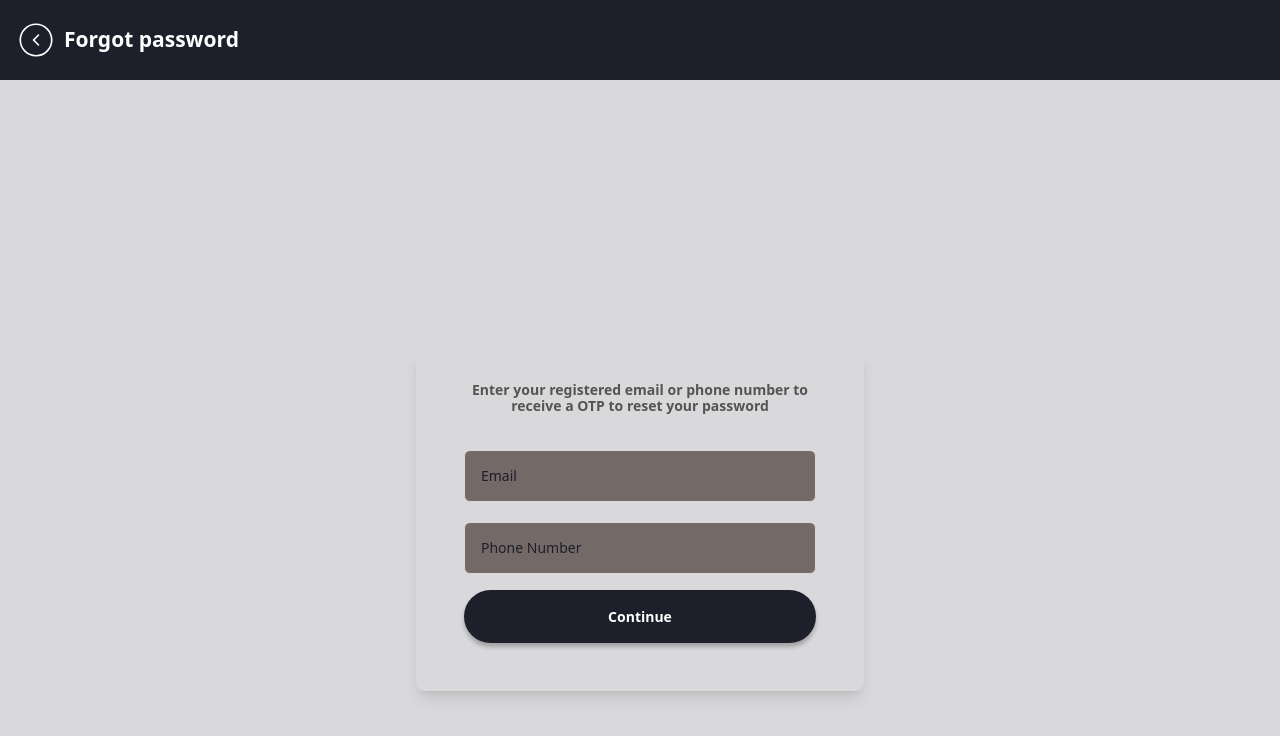
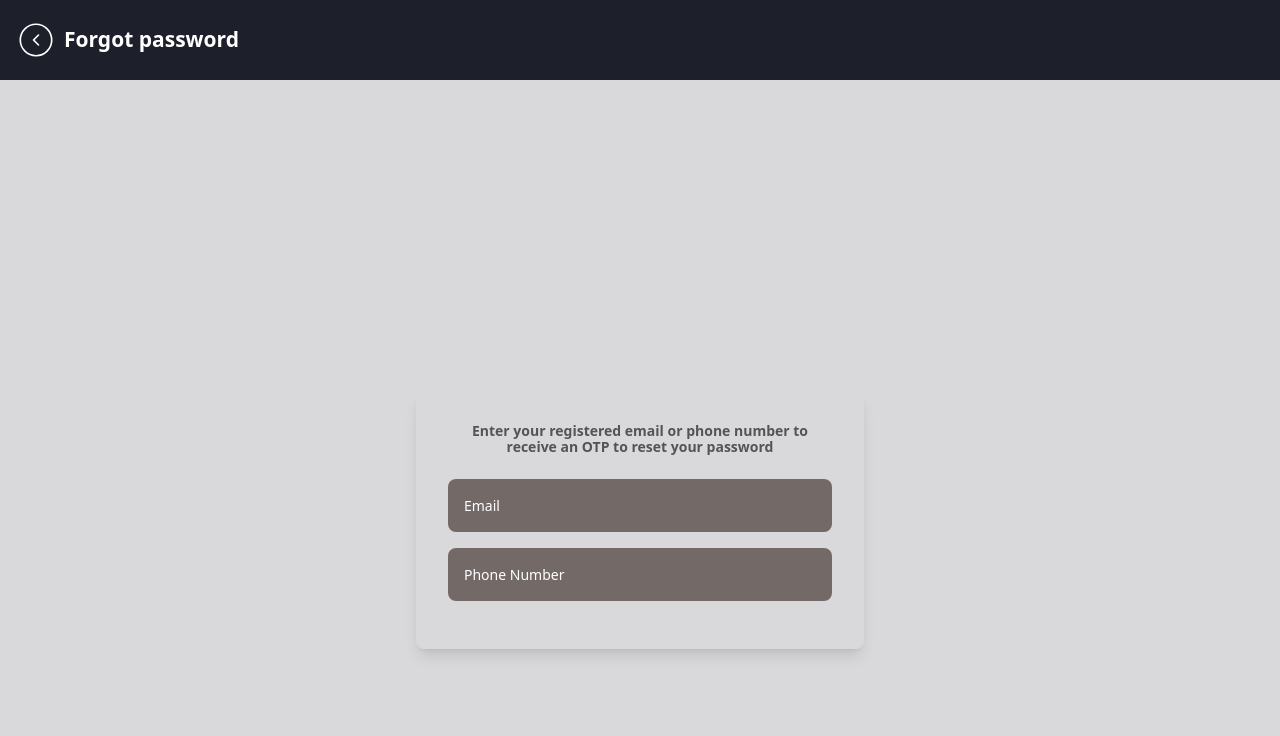
Before and after one commit to JaseelaAlimahamed/ServiceConnectProviderUI, a React (Vite) app: page /forgot-password in a window 1280 px wide. Shown: the top 736 px of the page. Built offline with nearby package versions, Linux system fonts and the light colour scheme.

Commit message:
feat:set frogot password pages

```diff
--- a/src/components/reUsableComponents/FormComponent.jsx
+++ b/src/components/reUsableComponents/FormComponent.jsx
@@ -1,36 +1,30 @@
 import React, { useState, useEffect } from 'react';
 import { Formik, Form } from 'formik';
 import * as Yup from 'yup';
-import { Link } from 'react-router-dom'; // Import Link for navigation
+import { Link } from 'react-router-dom';
 import InputFieldComponent from './InputFieldComponent';
 import ButtonComponent from './ButtonComponent';
 
+const FormComponent = ({
+  fieldConfigs,
+  buttonConfig,
+  inputConfig,
+  apiEndpoint,
+  heading,
+  profile,
+  forgotPassword,
+  title,
+  paragraph,
+  rememberMe
+}) => {
+  const [profileImage, setProfileImage] = useState(null); // State to hold selected profile image
+  const [previewImage, setPreviewImage] = useState(null); // State for image preview
 
-const FormComponent = ({ fieldConfigs, buttonConfig, inputConfig, apiEndpoint, heading, profile, forgotPassword, title, paragraph,
-   rememberMe }) => {
-
-  const [formData, setFormData] = useState({});
-
-  // Set initial form values based on fieldConfigs
-  useEffect(() => {
-    const initialFormData = fieldConfigs.reduce((acc, field) => {
-      acc[field.name] = '';
-      return acc;
-    }, {});
-    setFormData(initialFormData);
-  }, [fieldConfigs]);
-
-  // Function to handle submission
-  const handleSubmit = async (values, { setSubmitting, resetForm }) => {
-    try {
-      await apiEndpoint(values); // Call API endpoint with form values
-      resetForm(); // Reset the form upon successful submission
-    } catch (error) {
-      console.error('Error submitting the form:', error);
-    } finally {
-      setSubmitting(false); // Stop the form submission state
-    }
-  };
+  // Initialize form values for text fields
+  const initialFormValues = fieldConfigs.reduce((acc, field) => {
+    acc[field.name] = '';
+    return acc;
+  }, {});
 
   // Yup validation schema
   const validationSchema = Yup.object(
@@ -57,10 +51,40 @@ const FormComponent = ({ fieldConfigs, buttonConfig, inputConfig, apiEndpoint, h
     }, {})
   );
 
+  // Handle form submission
+  const handleSubmit = async (values, { setSubmitting, resetForm }) => {
+    try {
+
+      const finalValues = {
+        ...values,
+        profileImage: profileImage ? profileImage : '',
+      };
+
+      await apiEndpoint(finalValues);
+
+      resetForm();
+    } catch (error) {
+      console.error('Error submitting the form:', error);
+    } finally {
+      setSubmitting(false); // Stop submitting state
+    }
+  };
+
+
+  // Handle profile image change
+  const handleProfileImageChange = (e) => {
+    const file = e.target.files[0];
+    if (file) {
+
+      setProfileImage(file.name); // Update profileImage state with selected file
+      setPreviewImage(URL.createObjectURL(file)); // Generate preview URL for the image
+    }
+  };
+
   return (
     <div className="bg-light-gray p-6 max-w-xl w-full md:max-w-lg lg:max-w-lg lg:p-4 xl:max-w-md xl:p-4">
       {heading && (
-         <div className="bg-dark-gray p-4 rounded-t-lg w-full mx-auto">
+        <div className="bg-dark-gray p-4 rounded-t-lg w-full mx-auto">
           <h2 className="text-white font-heading text-center text-lg font-bold">{heading}</h2>
         </div>
       )}
@@ -68,28 +92,35 @@ const FormComponent = ({ fieldConfigs, buttonConfig, inputConfig, apiEndpoint, h
       {profile && (
         <div className="flex justify-center mt-4">
           <div className="w-24 h-24 rounded-full bg-medium-gray flex items-center justify-center relative">
-            <img src="/profileImage.svg" alt="Profile" className="w-24 h-24 rounded-full" />
-            <input type="file" className="opacity-0 absolute w-24 h-24" />
+            {previewImage ? (
+              <img src={previewImage} alt="Profile Preview" className="w-24 h-24 rounded-full" />
+            ) : (
+              <img src="/profileImage.svg" alt="Profile" className="w-24 h-24" />
+            )}
+            <input
+              type="file"
+              className="opacity-0 absolute w-24 h-24 cursor-pointer"
+              onChange={handleProfileImageChange}
+              accept="image/*" // Restrict file input to image types
+            />
           </div>
         </div>
       )}
+
       {title && (
-        <div className="font-bold  text-lg mt-2">
+        <div className="font-bold text-lg mt-2">
           {title}
         </div>
       )}
       {paragraph && (
-        <p className=" text-gray-700 mt-2">
+        <p className="text-gray-700 mt-2">
           {paragraph}
         </p>
       )}
 
-
-
       <Formik
-        initialValues={formData} // Set initial values from state
+        initialValues={initialFormValues} // Set initial values
         validationSchema={validationSchema} // Apply Yup validation schema
-        enableReinitialize={true} // Allow reinitialization of values
         onSubmit={handleSubmit} // Handle form submission
       >
         {({ values, errors, touched, isSubmitting, handleChange, handleBlur }) => (
--- a/src/components/reUsableComponents/InputFieldComponent.jsx
+++ b/src/components/reUsableComponents/InputFieldComponent.jsx
@@ -28,16 +28,18 @@ const InputFieldComponent = ({
     <div className="flex flex-col">
       <div className="relative">
         {icon && (
-          <img
-            src={icon}
-            alt={`${name} icon`}
-            className="absolute left-3 top-1/2 transform -translate-y-1/2 w-5 h-5  text-dark-gray"
-            style={{ fill: 'dark-gray' }}
-          />
+          <div className="absolute left-3 top-8 transform -translate-y-1/2 w-5 h-5 text-light-gray">
+            {React.isValidElement(icon) ? (
+              icon
+            ) : (
+              <img src={icon} alt={`${name} icon`} className="w-5 h-5" />
+            )}
+          </div>
         )}
+
         <input
 
-          className={`px-4 py-2 mt-1 rounded-md border border-light-gray placeholder-dark-gray bg-medium-gray font-input text-dark-gray  focus:outline-none focus:ring-2 focus:ring-secondary ${icon ? 'pl-10' : ''}`}
+          className={`px-4 py-2 mt-1 rounded-md border border-light-gray placeholder-light-gray bg-medium-gray font-input text-light-gray  focus:outline-none focus:ring-2 focus:ring-secondary ${icon ? 'pl-10' : ''}`}
 
           style={{
             width: inputWidth,
@@ -55,6 +57,7 @@ const InputFieldComponent = ({
           onChange={onChange}
           onBlur={onBlur}
         />
+
         {/* Show/Hide Password Button */}
         {isPasswordField && (
           <div
--- a/src/components/reUsableComponents/ServiceRequestList/RequestCard.jsx
+++ b/src/components/reUsableComponents/ServiceRequestList/RequestCard.jsx
@@ -11,7 +11,7 @@ export const RequestCard = ({ type, title, status, date, time, customer, daytime
   return (
     <div className="grid-cols-1 md:grid-cols-2">
       <div className='flex border rounded-3xl overflow-hidden shadow-sm'>
-        <div className={`${status === 'Pending' ? 'bg-statuspending' : status === 'Opened' ? 'bg-statusopened' : 'bg-statusrejected'} w-3`} />
+        <div className={`${status === 'Pending' ? 'bg-statuspending' : status === 'Opened' ? 'bg-complete-btn' : 'bg-dark-red'} w-3`} />
 
         <div className="bg-white shadow w-full rounded-lg p-4 flex items-center justify-between">
           <div className="flex flex-col w-full">
--- a/src/components/serviceProvider/SignInComponents/FillYourProfile.jsx
+++ b/src/components/serviceProvider/SignInComponents/FillYourProfile.jsx
@@ -1,6 +1,6 @@
 import React, { useState } from 'react';
 import { useNavigate } from 'react-router-dom';
-
+import { BiEnvelope } from 'react-icons/bi';
 
 import FormComponent from '../../reUsableComponents/FormComponent';
 import ReusableModal from '../../reUsableComponents/ReModal';
@@ -26,7 +26,7 @@ const fieldConfigs = [
   { name: 'fullname', label: 'Full Name', placeholder: 'Enter your full name', type: 'text', required: true },
   { name: 'address', label: 'Address', placeholder: 'Enter your address', type: 'text', required: true },
   { name: 'dob', label: 'Date of Birth', placeholder: 'Enter your date of birth', type: 'date', required: true },
-  { name: 'email', label: 'Email', placeholder: 'Enter your email', type: 'email', required: true, icon: envelope },
+  { name: 'email', label: 'Email', placeholder: 'Enter your email', type: 'email', required: true, icon: <BiEnvelope />},
   { name: 'mobile', label: 'Mobile', placeholder: 'Enter your mobile number', type: 'tel', required: true },
   { name: 'gender', label: 'Gender', placeholder: 'Enter your gender', type: 'text', required: false },
   { name: 'housename', label: 'House Name', placeholder: 'Enter your house name', type: 'text', required: true },
@@ -38,10 +38,9 @@ const fieldConfigs = [
 
 const FillYourProfile = () => {
   const [isLoading, setIsLoading] = useState(false);
-  const [isProfileSubmitted, setIsProfileSubmitted] = useState(false);
   const [isModalOpen, setIsModalOpen] = useState(false);
   const navigate = useNavigate();
-
+ const profile =true ;
   const getApiEndpoint = async (formData) => {
     try {
       console.log('Form Data:', formData);
@@ -50,12 +49,11 @@ const FillYourProfile = () => {
 
       setTimeout(() => {
         setIsLoading(false);
-        setIsProfileSubmitted(true);
         setIsModalOpen(true); // Open the ModalComponent
 
         setTimeout(() => {
           navigate("/my-services");
-        }, 20000);
+        }, 5000);
       }, 2000);
 
       return { success: true, data: formData };
@@ -72,6 +70,7 @@ const FillYourProfile = () => {
         buttonConfig={buttonConfig}
         inputConfig={inputConfig}
         apiEndpoint={getApiEndpoint}
+        profile={profile}
       />
 
       {/* ModalComponent wrapping ReusableModal */}
--- a/src/layouts/MainLayout.jsx
+++ b/src/layouts/MainLayout.jsx
@@ -7,7 +7,7 @@ const MainLayout = () => {
     <div>
       <NavbarHead/>
       <main>
-        <Outlet />  {/* Renders the nested routes */}
+        <Outlet />
       </main>
     </div>
   );
--- a/src/pages/ServiceProviderPages/signInPages/Forgotpassword.jsx
+++ b/src/pages/ServiceProviderPages/signInPages/Forgotpassword.jsx
@@ -1,72 +1,105 @@
 import React, { useState } from "react";
-import { Link } from "react-router-dom";
-import { FaArrowRight } from "react-icons/fa";
-import { CiCircleChevLeft } from "react-icons/ci";
+import { useNavigate } from "react-router-dom";
+import { SlEnvolope } from "react-icons/sl";
+import { FaArrowRight } from "react-icons/fa"; // Importing FaArrowRight icon
 import FormComponent from "../../../components/reUsableComponents/FormComponent";
-import NavbarHead from '../../../components/serviceProvider/layout/NavbarHead';
 
-const Forgotpassword = () => {
+const ForgotPassword = () => {
+  const [option, setOption] = useState(''); // State for email or SMS selection
+  const navigate = useNavigate();
+
+  const handleContinue = (formData) => {
+    if (option === "email") {
+      console.log("OTP sent to email:", formData.email);
+    } else if (option === "sms") {
+      console.log("OTP sent to phone number:", formData.phone);
+    }
+    navigate('/otp-forgot-password');
+  };
+
+  // Define field configurations for FormComponent
   const fieldConfigs = [
     {
       name: "email",
       type: "email",
-      placeholder: "Email",
-      required: true,
+      placeholder: "Enter your Email",
+      label: "Email",
+      required: option === "email", // Required only if email is selected
     },
     {
-      name: "phoneNumber",
-      type: "text",
-      placeholder: "Phone Number",
-      required: true,
+      name: "phone",
+      type: "tel",
+      placeholder: "Enter your Phone Number",
+      label: "Phone Number",
+      required: option === "sms", // Required only if SMS is selected
     },
   ];
 
-  const inputConfig = {
-    inputWidth: "100%",
-    inputHeight: "52px",
-  };
-
+  // Button configuration for the form
   const buttonConfig = {
     label: "Continue",
     type: "submit",
     btnWidth: "w-full",
     btnHeight: "30px",
-    icon: <FaArrowRight className="ml-2" />,
+
   };
 
-  const apiEndpoint = async (values) => {
-    console.log("Form submitted with values:", values);
-    // Perform your API call or form submission logic here
+  // Input field configuration for width and height
+  const inputConfig = {
+    inputWidth: "100%",
+    inputHeight: "40px",
   };
 
   return (
-    <div className="bg-light-gray min-h-screen flex flex-col">
+    <div className=" bg-light-gray min-h-screen flex flex-col items-center justify-center flex-grow font-input text-[14px]">
+      <div className="w-full max-w-md bg-light-gray rounded-lg md:shadow-lg mt-20 md:p-8">
+        {/* Heading */}
+        <div className="flex flex-col text-center font-bold leading-4 mb-6">
+          <p style={{ color: "#545454" }}>
 
+            Enter your registered email or phone number to
+          </p>
+          <p style={{ color: "#545454" }}>
 
-      {/* Form Container */}
-      <div className="flex flex-col items-center justify-center flex-grow font-input text-[14px]">
-        <div className="w-full max-w-md bg-light-gray rounded-lg md:shadow-lg mt-20 md:p-8">
-          {/* Heading */}
-          <div className="flex flex-col text-center font-bold leading-4">
-            <p style={{ color: "#545454" }}>
-              Enter your registered email or phone number to
-            </p>
-            <p style={{ color: "#545454" }}>
-              receive a OTP to reset your password
-            </p>
+            receive an OTP to reset your password
+          </p>
+        </div>
+
+        {/* Email Option */}
+        <div
+          className={`bg-medium-gray text-white flex items-center justify-between p-4 mb-4 rounded-lg cursor-pointer ${option === 'email' && 'border-2 border-dark-gray'}`}
+          onClick={() => setOption("email")}
+        >
+          <div className="flex items-center gap-2">
+
+            <p>Email</p>
           </div>
+        </div>
 
-          {/* Form Component */}
+        {/* SMS Option */}
+        <div
+          className={`bg-medium-gray text-white flex items-center justify-between p-4 mb-4 rounded-lg cursor-pointer ${option === 'sms' && 'border-2 border-dark-gray'}`}
+          onClick={() => setOption("sms")}
+        >
+          <div className="flex items-center gap-2">
+
+            <p>Phone Number</p>
+          </div>
+        </div>
+
+        {/* FormComponent for Email or Phone */}
+        {option && (
           <FormComponent
-            fieldConfigs={fieldConfigs}
+            fieldConfigs={fieldConfigs.filter((field) => field.required)} // Show only required field (email or phone)
             buttonConfig={buttonConfig}
             inputConfig={inputConfig}
-            apiEndpoint={apiEndpoint}
+            apiEndpoint={handleContinue}
+            heading={null} // No heading for this form
           />
-        </div>
+        )}
       </div>
     </div>
   );
 };
 
-export default Forgotpassword;
+export default ForgotPassword;
--- a/src/pages/ServiceProviderPages/signInPages/OTPPage.jsx
+++ b/src/pages/ServiceProviderPages/signInPages/OTPPage.jsx
@@ -35,7 +35,6 @@ const OTPPage = () => {
         });
     };
 
-    // Close modal and navigate to fill your profile page
     const handleCloseModal = () => {
         setIsModalOpen(false);
         localStorage.setItem('token',"dfsgtrfgh");
--- a/src/routes/ProviderRoutes.jsx
+++ b/src/routes/ProviderRoutes.jsx
@@ -22,6 +22,7 @@ import LeadDetailPage from '../Pages/Services/LeadDetailPage';
 import DeclinePage from '../Pages/Services/DeclinePage';
 import AcceptAndInvoice from '../Pages/AcceptAndInvoice/AcceptAndInvoice'
 import AdsManagementPage from '../Pages/managementPages/AdsManagementPage';
+import OtpForgotPasswordPage from '../Pages/ServiceProviderPages/signInPages/OtpForgotPasswordPage';
 
 
 const ProviderRoutes = createBrowserRouter([
@@ -40,6 +41,10 @@ const ProviderRoutes = createBrowserRouter([
       {
         path: 'forgot-password',
         element: <ForgotPassword />,
+      },
+      {
+        path: 'otp-forgot-password',
+        element: <OtpForgotPasswordPage />,
       },
       {
         path: 'fill-your-profile',
--- a/src/utils/Auth.jsx
+++ b/src/utils/Auth.jsx
@@ -6,8 +6,8 @@ export const isAuthenticated = () => {
 
 export const protectRoute = () => {
   if (!isAuthenticated()) {
-    return redirect('/sign-in'); // Redirect to sign-in if not authenticated
+    return redirect('/sign-in');
   }
 
-  return null; // If authenticated, just return null or some placeholder data
-};
+  return null;
+}
--- a/tailwind.config.js
+++ b/tailwind.config.js
@@ -37,24 +37,18 @@ module.exports = {
 
         "complete-btn": '#137517',
 
-
         "activetab": '#65558F',
 
         "bluedrk": '#04228E',
         "cardfont": '#303972',
-
         "profilefont": '#535353',
         "incomepurple1": '#9B9CF8',
         "incomepurple2": '8082ED',
         "expenditurepink": '#FEB4C5',
-
-
         "blue-drk": "#04228E",
         "id-gray": "#797C7B;",
         "divider-clr": "#E6E0E9",
         "divider-pri": "#65558F",
-
-
         "nonactive-btn": "#49454F",
         "neutral-clr": "#FA1919",
         "warning-clr": "#FF6B00",
```
Also changed, not shown: src/components/serviceProvider/RegisteredServices/Button/AddButton.jsx (+9 -4 lines), src/pages/ServiceProviderPages/signInPages/OtpForgotPasswordPage.jsx (added, +80 -0 lines).
